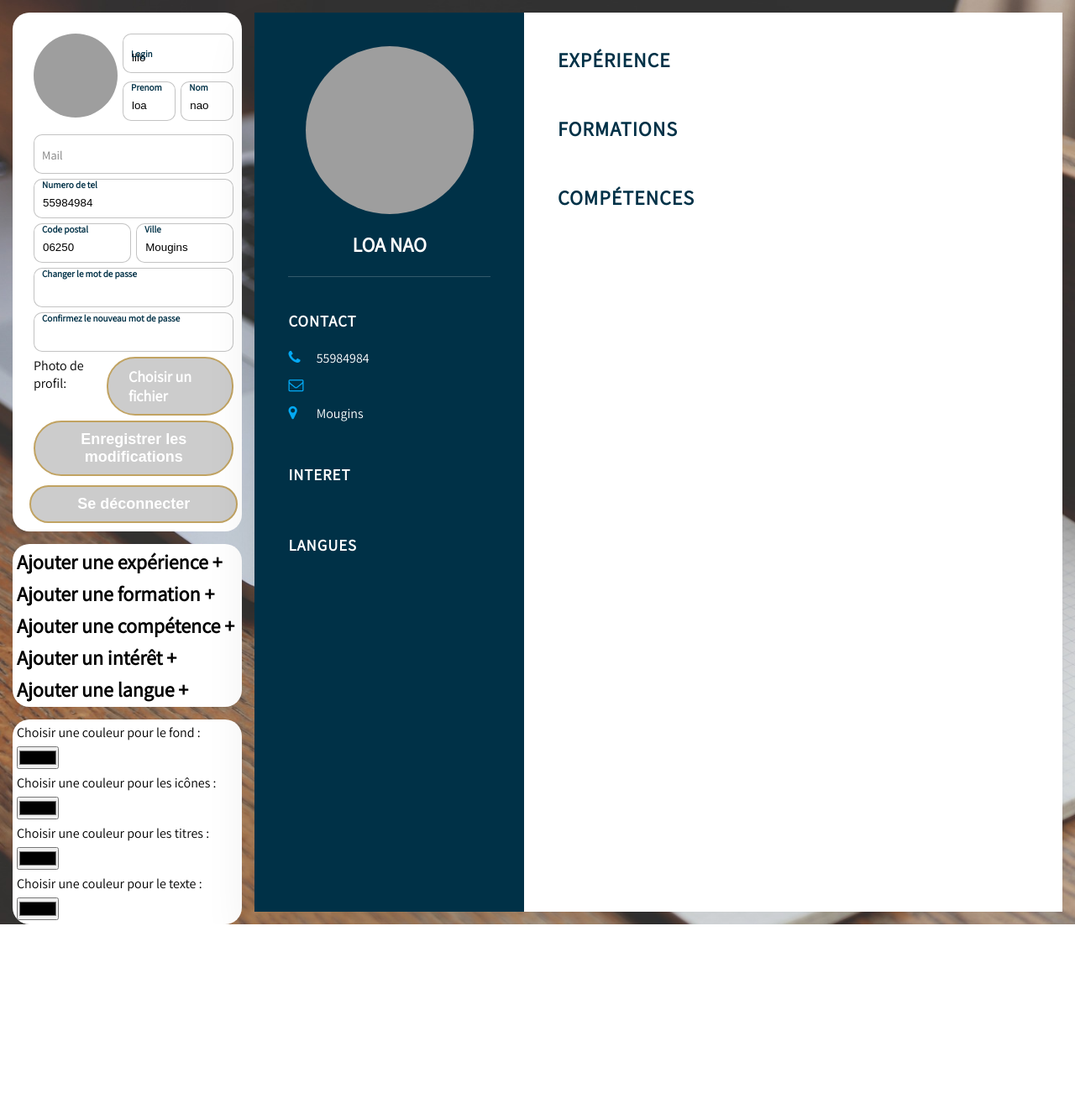
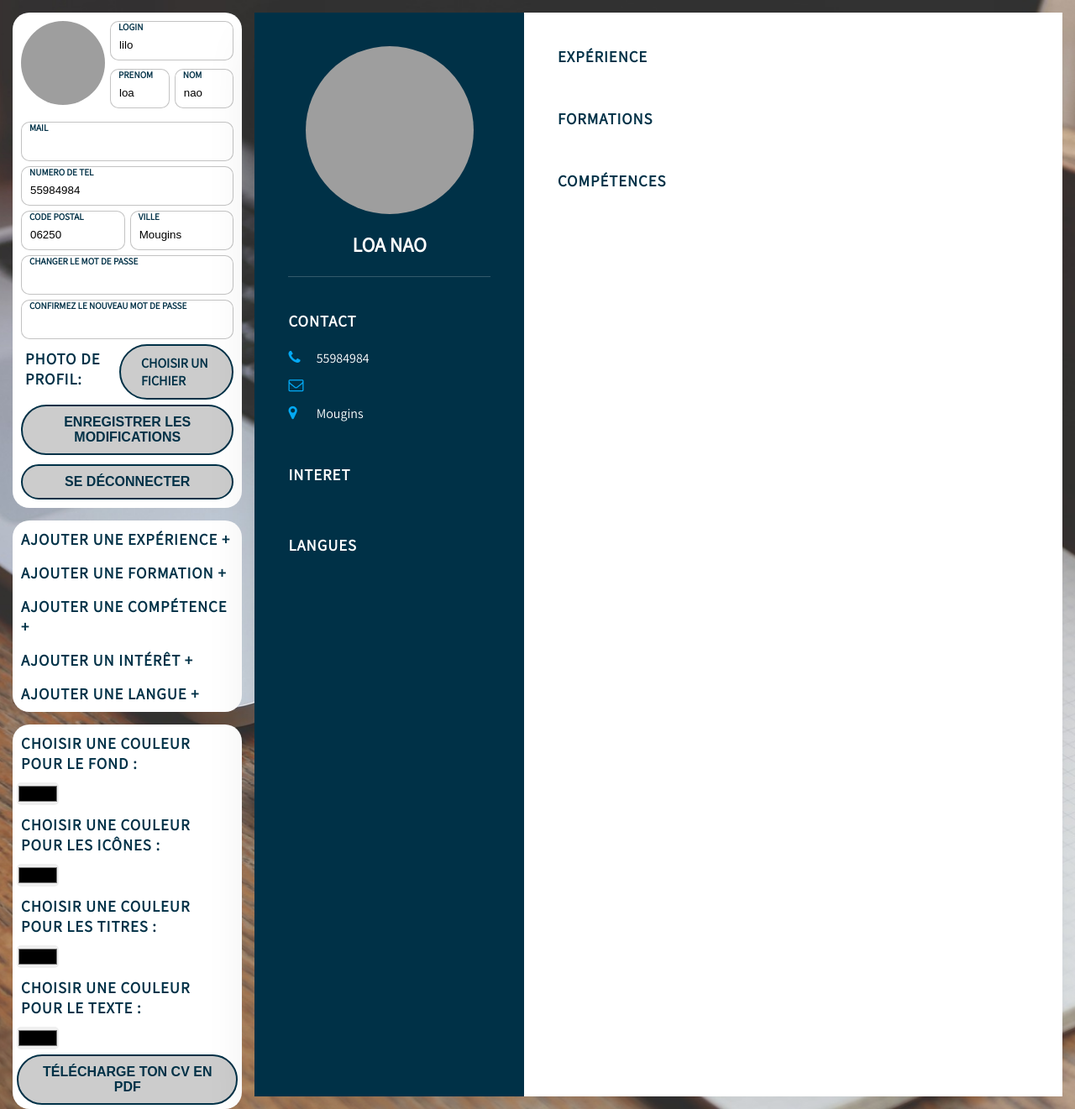
Before and after one commit to estelle-dose/cv-crafter, a PHP site: page /profil.php in a window 1280 px wide. Shown: the whole page at 84% size. Before the commit the page ends 1101 px from the top, so only its background shows below. Run offline with PHP 8.4, Linux system fonts and the light colour scheme; a user stored in the database is signed in; data comes from the database, SQL or seed files in the repository; some libraries are stand-ins or nearby versions; grey boxes are pictures that could not be loaded.

Commit message:
fini CSS

```diff
--- a/inscription.php
+++ b/inscription.php
@@ -53,7 +53,7 @@
 <body>
 <form method="POST" action="<?php echo $_SERVER["PHP_SELF"]; ?>">
         <h1>Inscription</h1>
-
+        <br>
         <div  class="login-box">
             <div class="user-box">
                 <input type="text" id="login" name="login" required>
--- a/profil.php
+++ b/profil.php
@@ -164,6 +164,20 @@
             $updateStmt = $conn->prepare($updateQuery);
             $updateStmt->execute([$newLogin, $newPrenom, $newNom, $newMail, $newphone, $newpostal, $newville, $hashedPassword, $_SESSION["login"]]);
 
+                   // Vérifie si le fichier a été uploadé sans erreur.
+            $allowed = array("jpg" => "image/jpg", "jpeg" => "image/jpeg", "gif" => "image/gif", "png" => "image/png");
+            $filename = $_FILES["photo"]["name"];
+            $filetype = $_FILES["photo"]["type"];
+            $filesize = $_FILES["photo"]["size"];
+
+            // Vérifie l'extension du fichier
+            $ext = pathinfo($filename, PATHINFO_EXTENSION);
+            if (!array_key_exists($ext, $allowed)) die("Erreur : Veuillez sélectionner un format de fichier valide.");
+
+            // Vérifie la taille du fichier - 5Mo maximum
+            $maxsize = 5 * 1024 * 1024;
+            if ($filesize > $maxsize) die("Error: La taille du fichier est supérieure à la limite autorisée.");
+
             // Vérifier si un nouveau fichier image a été téléchargé
             if ($_FILES["photo"]["error"] === UPLOAD_ERR_OK) {
                 // Un nouveau fichier image a été téléchargé
@@ -205,11 +219,16 @@
 <!DOCTYPE html>
 <html>
 <head>
+<meta charset="utf-8">
     <title>Profil</title>
 <link rel="stylesheet" href="https://cdnjs.cloudflare.com/ajax/libs/font-awesome/4.7.0/css/font-awesome.css"
     integrity="sha512-5A8nwdMOWrSz20fDsjczgUidUBR8liPYU+WymTZP1lmY9G6Oc7HlZv156XqnsgNUzTyMefFTcsFH/tnJE/+xBg=="
     crossorigin="anonymous" referrerpolicy="no-referrer" />
   <link id="style" rel="stylesheet" type="text/css" href="styleprof.css">
+  <script src="https://cdnjs.cloudflare.com/ajax/libs/jquery/3.2.1/jquery.min.js"></script>
+	<script src="https://cdnjs.cloudflare.com/ajax/libs/jspdf/2.5.1/jspdf.umd.min.js"></script>
+	<script src="https://cdnjs.cloudflare.com/ajax/libs/html2canvas/1.4.1/html2canvas.min.js"></script>
+
   <script defer src="script.js"></script>
   <style>
     @import url('https://fonts.googleapis.com/css2?family=Assistant&display=swap');
@@ -218,7 +237,7 @@
 <body class="bodyprof">
     <section class="modif">
     <div class="form">
-    <form method="POST" class="form" action="<?php echo $_SERVER["PHP_SELF"]; ?>" enctype="multipart/form-data">
+    <form method="POST" class="forma" action="<?php echo $_SERVER["PHP_SELF"]; ?>" enctype="multipart/form-data">
 
     <div class="flex">
             <div class="img">
@@ -281,7 +300,7 @@
 
         <!-- Allow the user to upload a new photo -->
         <div class="flex">
-            <label class="photo" for="fileUpload">Photo de profil:</label>
+        <h3 class="title" class="photo" for="fileUpload">Photo de profil:</h3>
             <!-- Cachez l'élément input de type file -->
             <input type="file" id="fileUpload" name="photo" style="display: none;">
 
@@ -306,25 +325,28 @@
     </div>
 
         <!-- expérience -->
-
         <div class="form">
-        <h2 id="experience-link">Ajouter une expérience +</h2>
-        <form id="experience-form" style="display: none;" method="POST" action="<?php echo $_SERVER["PHP_SELF"]; ?>">
+        <h3 class="title" id="experience-link">Ajouter une expérience +</h3>
+        <form class="forma" id="experience-form" style="display: none;" method="POST" action="<?php echo $_SERVER["PHP_SELF"]; ?>">
+        <div class="form-ex">
             <label>
                 <input class="input" type="text" id="poste" name="poste" required>
                 <span>Poste</span>
             </label>
-
+        </div>
+        <div class="form-ex">
             <label>
                 <input class="input" type="text" id="employeur" name="employeur" required>
                 <span>Employeur</span>
             </label>
-
+        </div>
+        <div class="form-ex">
             <label>
                 <input class="input" type="text" id="ville_experience" name="ville_experience" required>
                 <span>Ville</span>
             </label>
-
+        </div>
+        <div class="form-ex">
             <div class="flex">
                 <label>
                     <input class="input" type="date" id="date_start_experience" name="date_start_experience" required>
@@ -336,75 +358,119 @@
                     <span>Date de fin</span>
                 </label>
             </div>
-
+        </div>
+        <div class="form-ex">
             <label>
                 <textarea class="input" id="description_experience" name="description_experience" rows="4" required></textarea>
                 <span>Description</span>
             </label>
+        </div>
 
             <button class="button" type="submit" name="ajouter_experience">Ajouter l'expérience</button>
         </form>
 
         <!-- Formation -->
-        <h2 id="formation-link">Ajouter une formation +</h2>
-        <form id="formation-form" style="display: none;" method="POST" action="<?php echo $_SERVER["PHP_SELF"]; ?>">
-            <label for="nom_formation">Nom de la formation:</label>
-            <input type="text" id="nom_formation" name="nom_formation" required><br>
+        <h3 class="title" id="formation-link">Ajouter une formation +</h3>
+        <form class="forma" id="formation-form" style="display: none;" method="POST" action="<?php echo $_SERVER["PHP_SELF"]; ?>">
+        <div class="form-ex">
+            <label>
+            <input class="input" type="text" id="nom_formation" name="nom_formation" required>
+            <span>Formation</span>
+            </label>
+        </div>
 
-            <label for="nom_etablissement">Nom de l'établissement:</label>
-            <input type="text" id="nom_etablissement" name="nom_etablissement" required><br>
+        <div class="form-ex">
+            <label>
+            <input class="input" type="text" id="nom_etablissement" name="nom_etablissement" required>
+            <span>Etablissement</span>
+            </label>
+        </div>
 
-            <label for="ville_formation">Ville:</label>
-            <input type="text" id="ville_formation" name="ville_formation" required><br>
+        <div class="form-ex">
+            <label>
+            <input class="input" type="text" id="ville_formation" name="ville_formation" required>
+            <span>Ville</span>
+            </label>
+        </div>
 
-            <label for="date_start_formation">Date de début:</label>
-            <input type="date" id="date_start_formation" name="date_start_formation" required><br>
+        <div class="form-ex">
+            <div class="flex">
+                <label>
+                <input class="input" type="date" id="date_start_formation" name="date_start_formation" required>
+                <span>Date de début</span>
+                </label>
 
-            <label for="date_end_formation">Date de fin:</label>
-            <input type="date" id="date_end_formation" name="date_end_formation" required><br>
+                <label>
+                <input class="input" type="date" id="date_end_formation" name="date_end_formation" required>
+                <span>Date de fin</span>
+                </label>
+            </div>
+        </div>
 
-            <label for="description_formation">Description:</label>
-            <textarea id="description_formation" name="description_formation" rows="4" required></textarea><br>
+        <div class="form-ex">
+            <label>
+            <textarea class="input" id="description_formation" name="description_formation" rows="4" required></textarea>
+            <span>Description</span>
+            </label>
+        </div>
 
             <button class="button" type="submit" name="ajouter_formation">Ajouter la formation</button>
         </form>
 
         <!-- Competence -->
 
-        <h2 id="competence-link">Ajouter une compétence +</h2>
-        <form id="competence-form" style="display: none;" method="POST" action="<?php echo $_SERVER["PHP_SELF"]; ?>">
-            <label for="nom_competence">Nom de la compétence:</label>
-            <input type="text" id="nom_competence" name="nom_competence" required><br>
+        <h3 class="title" id="competence-link">Ajouter une compétence +</h3>
+        <form class="forma" id="competence-form" style="display: none;" method="POST" action="<?php echo $_SERVER["PHP_SELF"]; ?>">
 
-            <label for="niveau_competence">Niveau de la compétence:</label>
-            <select id="niveau_competence" name="niveau_competence" required>
+        <div class="form-ex">
+            <label>
+            <input class="input" type="text" id="nom_competence" name="nom_competence" required>
+            <span>Compétence</span>
+            </label>
+        </div>
+
+        <div class="form-ex">
+            <label>
+                <select class="input" id="niveau_competence" name="niveau_competence" required>
                     <option value="Débutant">Débutant</option>
                     <option value="Intermédiaire">Intermédiaire</option>
                     <option value="Avancé">Avancé</option>
                     <option value="Expert">Expert</option>
-            </select><br>
+                </select>
+                <span>Niveau</span>
+            </label>
+        </div>
 
             <button class="button" type="submit" name="ajouter_competence">Ajouter la compétence</button>
         </form>
 
         <!-- Interet -->
 
-        <h2 id="interet-link">Ajouter un intérêt +</h2>
-        <form id="interet-form" style="display: none;" method="POST" action="<?php echo $_SERVER["PHP_SELF"]; ?>">
-            <label for="nom_interet">Nom de l'intérêt :</label>
-            <input type="text" id="nom_interet" name="nom_interet" required><br>
+        <h3 class="title" id="interet-link">Ajouter un intérêt +</h3>
+        <form class="forma" id="interet-form" style="display: none;" method="POST" action="<?php echo $_SERVER["PHP_SELF"]; ?>">
+        <div class="form-ex">
+            <label>
+                <input class="input" type="text" id="nom_interet" name="nom_interet" required>
+                <span>Intérêt</span>
+            </label>
+        </div>
 
             <button class="button" type="submit" name="ajouter_interet">Ajouter l'intérêt</button>
         </form>
         <!-- Langue -->
 
-        <h2 id="langue-link">Ajouter une langue +</h2>
-        <form id="langue-form" style="display: none;" method="POST" action="<?php echo $_SERVER["PHP_SELF"]; ?>">
-            <label for="nom_langue">Langue:</label>
-            <input type="text" id="nom_langue" name="nom_langue" required><br>
+        <h3 class="title" id="langue-link">Ajouter une langue +</h3>
+        <form class="forma" id="langue-form" style="display: none;" method="POST" action="<?php echo $_SERVER["PHP_SELF"]; ?>">
+        <div class="form-ex">
+            <label>
+            <input class="input" type="text" id="nom_langue" name="nom_langue" required>
+            <span>Langue</span>
+            </label>
+        </div>
 
-            <label for="niveau_langue">Niveau de la langue:</label>
-            <select id="niveau_langue" name="niveau_langue" required>
+        <div class="form-ex">
+            <label>
+            <select class="input" id="niveau_langue" name="niveau_langue" required>
                 <option value="Débutant">A0 : Débutant</option>
                 <option value="Elémentaire">A1 : Elémentaire</option>
                 <option value="Pré-intermédiaire">A2 : Pré-intermédiaire</option>
@@ -412,7 +478,10 @@
                 <option value="Intermédiaire supérieur">B2 : Intermédiaire supérieur</option>
                 <option value="Avancé">C1 : Avancé</option>
                 <option value="Courant">C2 : Courant</option>
-            </select><br>
+            </select>
+            <span>Niveau</span>
+            </label>
+        </div>
 
             <button class="button" type="submit" name="ajouter_langue">Ajouter la langue</button>
         </form>
@@ -420,28 +489,31 @@
     </div>
 
     <!-- changement de couleur -->
+
     <div class="form">
-    <label for="colorPicker">Choisir une couleur pour le fond :</label>
+
+    <h3 class="title" for="colorPicker">Choisir une couleur pour le fond :</h3>
     <input type="color" id="colorPicker">
 
-<label for="iconColorPicker">Choisir une couleur pour les icônes :</label>
+    <h3 class="title" for="iconColorPicker">Choisir une couleur pour les icônes :</h3>
     <input type="color" id="iconColorPicker">
 
-<label for="titleColorPicker">Choisir une couleur pour les titres :</label>
+    <h3 class="title" for="titleColorPicker">Choisir une couleur pour les titres :</h3>
     <input type="color" id="titleColorPicker">
 
-<label for="textColorPicker">Choisir une couleur pour le texte :</label>
+    <h3 class="title" for="textColorPicker">Choisir une couleur pour le texte :</h3>
     <input type="color" id="textColorPicker">
 
-</div>
+
+<button class="button" type="button" onclick="convertHTMLtoPDF()">Télécharge ton CV en PDF</button>
+
 </section>
 
-
-
+</div>
 
   <!-- CV -->
 
-    <section class="container">
+    <section class="container" id="divID">
 
         <div class="left_side">
             <div class="profileText">
@@ -509,7 +581,7 @@
 
         <div class="right_side">
             <div class="about">
-                <h2 class="title2">Expérience</h2>
+                <h3 class="title2">Expérience</h3>
             <?php
             // Sélectionnez les expériences de l'utilisateur connecté depuis la base de données
             $experiencesQuery = "SELECT id, poste, employeur, ville, date_start, date_end, description FROM experience WHERE utilisateurs_id = ?";
@@ -521,14 +593,14 @@
                 echo "<div class='box'><div class='year_company'><h5>" . $experience["date_start"] . "/" . $experience["date_end"] . "</h5>
                         <h5>" . $experience["employeur"] . "</h5>
                         <h5>". $experience["ville"] ."</h5></div>
-                        <div class='text'><h4>" . $experience["poste"] . "</h4>
+                        <div class='text'><h4 class='text'>" . $experience["poste"] . "</h4>
                         <p>" . $experience["description"] . "</p></div></div>";
             }
             ?>
         </div>
 
         <div class="about">
-                <h2 class="title2">Formations</h2>
+                <h3 class="title2">Formations</h3>
             <?php
             // Sélectionnez les formations de l'utilisateur connecté depuis la base de données
             $formationsQuery = "SELECT nom_formation, nom_etablissement, ville, date_start, date_end, description FROM formation WHERE utilisateurs_id = ?";
@@ -539,15 +611,15 @@
             foreach ($formations as $formation) {
                 echo "<div class='box'><div class='year_company'><h5>" . $formation["date_start"] . "/" . $formation["date_end"] . "</h5>
                         <h5>" . $formation["ville"] . "</h5></div>
-                        <div class='text'><h4>" . $formation["nom_formation"] . "</h4>
-                        <h6>" . $formation["nom_etablissement"] . "</h6>
+                        <div class='text'><h4 class='text'>" . $formation["nom_formation"] . "</h4>
+                        <h6 class='text'>" . $formation["nom_etablissement"] . "</h6>
                         <p>" . $formation["description"] . "</p></div></div>";
             }
             ?>
         </div>
 
         <div class="about skills">
-                <h2 class="title2">Compétences</h2>
+                <h3 class="title2">Compétences</h3>
             <?php
             // Sélectionnez les compétences de l'utilisateur connecté depuis la base de données
             $competencesQuery = "SELECT nom, niveau FROM competence WHERE utilisateurs_id = ?";
@@ -556,12 +628,14 @@
             $competences = $competencesStmt->fetchAll(PDO::FETCH_ASSOC);
 
             foreach ($competences as $competence) {
-                        echo "<div class='box'><h4>" . $competence["nom"] . "</h4>
+                echo "<div class='box'><h4 class='text'>" . $competence["nom"] . "</h4>
                         <p>" . $competence["niveau"] . "</p></div>";
             }
             ?>
         </div>
         </div>
+    </section>
+
 
     <script>
 function toggleUpdateForm(experienceId) {
@@ -602,6 +676,7 @@
     });
 });
 
+
 // Sélectionnez l'élément input de type "color" pour les titres "title2"
 const titleColorPicker = document.getElementById("titleColorPicker");
 
@@ -633,9 +708,22 @@
         textElement.style.color = selectedTextColor;
     });
 });
+    </script>
+    	<script type="text/javascript">
+		function convertHTMLtoPDF() {
+			const { jsPDF } = window.jspdf;
 
+			let doc = new jsPDF('l', 'mm', [1440, 1452]);
+			let pdfjs = document.querySelector('#divID');
 
-
+			doc.html(pdfjs, {
+				callback: function(doc) {
+					doc.save("newpdf.pdf");
+				},
+				x: 12,
+				y: 12
+			});
+		}
 	</script>
 
 </body>
--- a/style.css
+++ b/style.css
@@ -81,10 +81,13 @@
 .login-box {
     margin-top: 65%;
     margin-left: 30%;
-    margin-bottom: -70%;
+    margin-bottom: -65%;
     width: 400px;
     padding: 40px;
     transform: translate(-50%, -50%);
+    background: #00000047;
+    box-shadow: 9px 11px 15px rgba(0,0,0,.6);
+    border-radius: 10px;
 }
 
 .login-box .user-box {
--- a/styleconn.css
+++ b/styleconn.css
@@ -85,8 +85,12 @@
     margin-bottom: -20%;
     width: 400px;
     padding: 40px;
+    flex-direction: column;
     transform: translate(-50%, -50%);
-    flex-direction: column;
+    background: #00000047;
+    box-sizing: border-box;
+    box-shadow: 9px 11px 15px rgba(0,0,0,.6);
+    border-radius: 10px;
 }
 
 
--- a/styleprof.css
+++ b/styleprof.css
@@ -211,12 +211,19 @@
     position: relative;
   }
 
+  .forma {
+    display: flex;
+    flex-direction: column;
+    gap: 6px;
+    padding: 5px;
+  }
+
   .formdeco {
-    margin-left: 15px;
     display: flex;
     flex-direction: column;
     padding-bottom: 5px;
-    border-radius: 20px;
+    padding-left: 5px;
+    padding-right: 5px;
   }
 
   .form .img img{
@@ -236,25 +243,6 @@
     overflow: hidden;
   }
 
-
-
-  .message, .signin {
-    color: rgba(88, 87, 87, 0.822);
-    font-size: 14px;
-  }
-
-  .signin {
-    text-align: center;
-  }
-
-  .signin a {
-    color: royalblue;
-  }
-
-  .signin a:hover {
-    text-decoration: underline royalblue;
-  }
-
   .flex {
     display: flex;
     width: 100%;
@@ -265,7 +253,6 @@
     .form .flex .input-field {
         margin-bottom: 10px; /* Ajustez la valeur selon vos préférences */
     }
-
 
     .form .form-fields {
         flex: 1; /* Permet au bloc des champs de prendre tout l'espace disponible */
@@ -287,58 +274,23 @@
   .form label .input + span {
     position: absolute;
     left: 10px;
-    top: 15px;
-    color: grey;
-    font-size: 0.9em;
-    cursor: text;
-    transition: 0.3s ease;
-  }
-
-  .form label .input:placeholder-shown + span {
-    top: 15px;
-    font-size: 0.9em;
-  }
-
-  .form label .input:focus + span,.form label .input:valid + span {
-    top: 0px;
+    text-transform: uppercase;
     font-size: 0.7em;
     font-weight: 600;
-  }
-
-  .form label .input:valid + span {
     color: #003147;
   }
 
-  .login-label {
-    top: 15px; /* Ajustez cette valeur pour aligner le span avec les autres champs */
+  .form-ex {
+    margin-bottom: 10px; /* Ajustez la valeur selon vos préférences pour ajouter de l'espace entre les champs */
 }
 
-.photo{
-    color: #000;
-}
-
-
-
-a{
-    text-decoration: none;
-    color: #ffffff;
-    padding: 5px;
-}
-
-form#experience-form button.button{
-    padding: 5px 10px;
-}
-form#formation-form button.button{
-    padding: 5px 10px;
-}
-form#competence-form button.button{
-    padding: 5px 10px;
-}
-form#interet-form button.button{
-    padding: 5px 10px;
-}
-form#langue-form button.button{
-    padding: 5px 10px;
+  .form .title {
+    color: #003147;
+    margin-top: 5px;
+    margin-bottom: 5px;
+    cursor: pointer;
+    padding-left: 5px;
+    padding-right: 5px;
   }
 
 .name{
@@ -347,14 +299,33 @@
     margin-top: -1%;
 }
 
+/* Styles pour les champs de couleur */
+input[type="color"] {
+    border: none;
+    border-radius: 5px;
+    outline: none;
+    cursor: pointer;
+}
+
+/* Style lorsque le champ de couleur est survolé */
+input[type="color"]:hover {
+    box-shadow: 0 0 5px rgba(0, 0, 0, 0.3);
+}
+
+/* Style lorsque le champ de couleur est actif (cliqué) */
+input[type="color"]:active {
+    box-shadow: 0 0 8px rgba(0, 0, 0, 0.5);
+}
+
 
 .button {
+    text-transform: uppercase;
     cursor: pointer;
     position: relative;
     padding: 10px 24px;
-    font-size: 18px;
-    color: #fff;
-    border: 2px solid rgb(193, 163, 98);
+    font-size: 16px;
+    color: #003147;
+    border: 2px solid #003147;
     border-radius: 34px;
     background-color: rgba(0, 0, 0, 0.199);
     font-weight: 600;
@@ -372,7 +343,7 @@
     border-radius: inherit;
     scale: 0;
     z-index: -1;
-    background-color: rgb(193, 163, 98);
+    background-color: #003147;
     transition: all 0.6s cubic-bezier(0.23, 1, 0.320, 1);
   }
 
@@ -382,70 +353,10 @@
 
   .button:hover {
     color: #fff;
-    scale: 1.1;
-    box-shadow: 0 0px 20px rgba(193, 163, 98,0.4);
+    scale: 1.02;
+    box-shadow: 0 0px 20px rgba(0, 49, 71,0.4);
   }
 
   .button:active {
     scale: 1;
   }
-
-  h2 {
-    cursor: pointer;
-}
-
-h1{
-    font-size: 4em;
-}
-input[type="submit"] {
-    font-size: 18px;
-    color: #fff;
-    text-decoration: none;
-    border: none;
-    background-color: transparent;
-    text-shadow: 0 0 6px black;
-}
-
-.login-box {
-    margin-top: 65%;
-    margin-left: 30%;
-    margin-bottom: -70%;
-    width: 400px;
-    padding: 40px;
-    transform: translate(-50%, -50%);
-}
-
-.login-box .user-box {
-    position: relative;
-}
-
-.login-box .user-box input {
-    width: 100%;
-    padding: 10px;
-    font-size: 16px;
-    color: #fff;
-    margin-bottom: 30px;
-    border: none;
-    border-bottom: 1px solid #fff;
-    outline: none;
-    background: transparent;
-}
-
-.login-box .user-box label {
-    position: absolute;
-    top: 0;
-    left: 10px;
-    padding: 10px 0;
-    font-size: 20px;
-    color: #fff;
-    pointer-events: none;
-    transition: .5s;
-}
-
-.login-box .user-box input:focus ~ label,
-.login-box .user-box input:valid ~ label {
-    top: -20px;
-    left: 10px;
-    color: #ffffff;
-    font-size: 12px;
-}
```
Also changed, not shown: nouveaucv.php (deleted, +0 -46 lines), script.js (line endings or trailing spaces), upload/13569057_517473525108039_3078148987664057158_o.jpg (added), upload/18253772_10210976289616627_1273183005_n.jpg (deleted), upload/20368860_1372060122842758_8701139485713403824_o.jpg (deleted), upload/47be65906ca24a4235e2259425c7e08b.jpg (deleted), upload/9840a8ff189d65e9795ca8d87c1128da.jpg (deleted), upload/desktop-wallpaper-sabareesh-cv-on-♡-simple-iphone-flowery-minimalist-minimalist-purple-flowers.jpg (deleted), voircv.php (deleted). Lines whose indentation alone changed are shown as unchanged.
